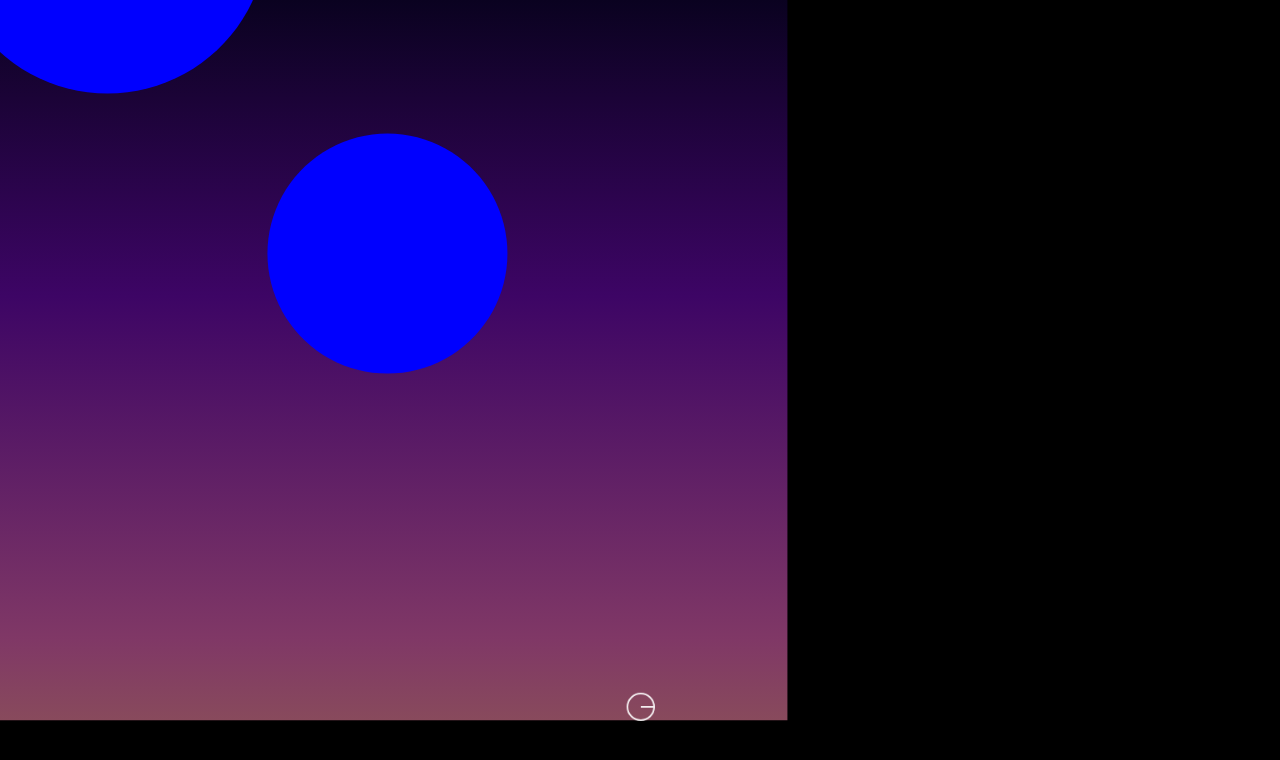
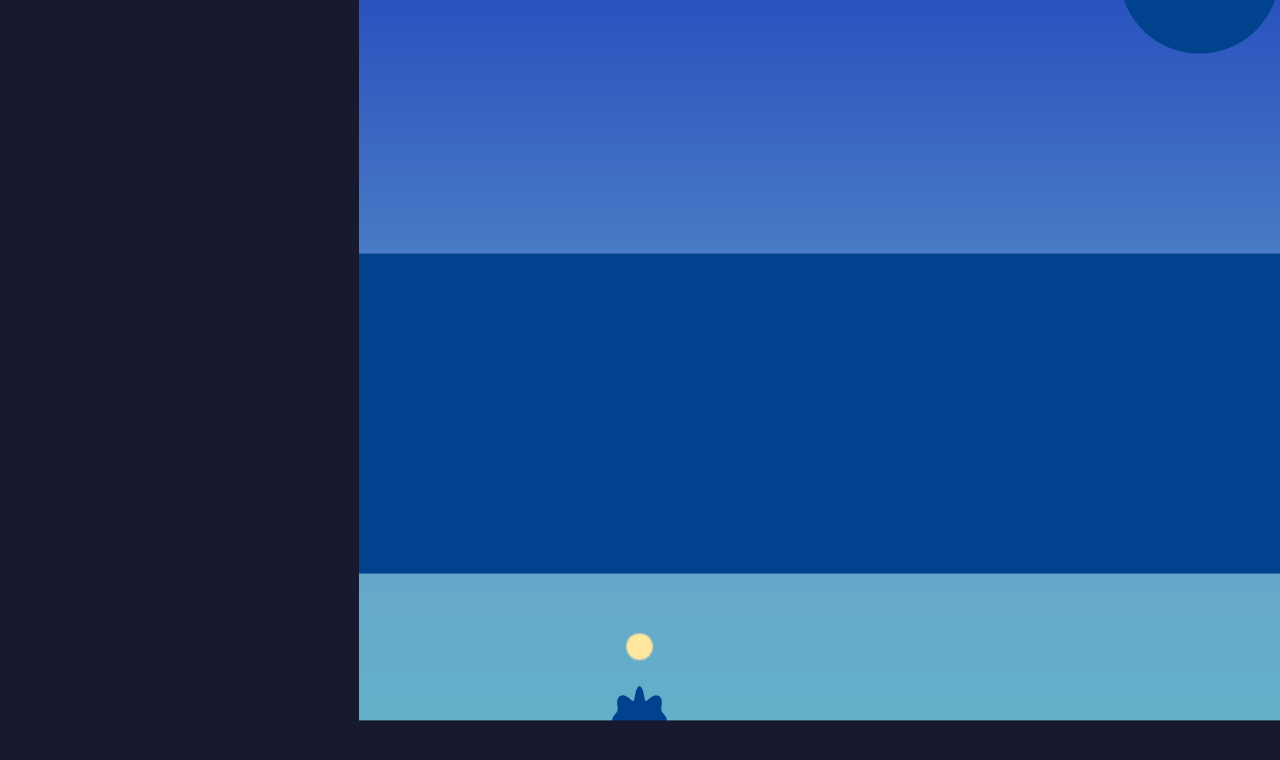
Before and after one commit to nik3daz/coronavirus-ludum-dare, a website with bundled scripts: page index.html in a window 1280 px wide. Built offline with nearby package versions, Linux system fonts and the light colour scheme; animation ran at ten frames a second.

Commit message:
Level design and colour scheme changes… yes.

```diff
--- a/antigrav.js
+++ b/antigrav.js
@@ -53,7 +53,7 @@ export function createAntigravFixture(shape, ground) {
     let direction = h_v.length() * Math.sin(h_va - angle) / 50;
     let impact = h_v.length() * Math.cos(h_va - angle) / 50;
     impact = Math.max(Math.min(impact, 5), -5);
-    console.log(direction);
+    // console.log(direction);
 
 
     angle = -angle + 2 * Math.PI;
--- a/game.js
+++ b/game.js
@@ -1,20 +1,20 @@
 import { createAntigravFixture } from '/antigrav.js';
 
 let renderStyle = {
-  "antigrav" : { fill: "blue", stroke: "transparent" },
-  "wall" : { fill: "#000", stroke: "transparent" },
-  "ground" : { fill: "#000", stroke: "transparent" }
+  antigrav: { fill: "#00428e", stroke: "transparent" },
+  wall: { fill: "#17192f", stroke: "transparent" }, // 14240b
+  ground: { fill: "#17192f", stroke: "transparent" } // 1e2f15
 };
 
 // Use this during LevelDesign for faster loading
 let sectionsToLoad = [
   true, // Section 1
   true, // Section 2
-  false  // Section 3
+  true  // Section 3
 ];
 
-let heroStartLoc = Vec2(30, -20);
-// let heroStartLoc = Vec2(-31, 153);
+let heroStartLoc = Vec2(-20, -20);
+// let heroStartLoc = Vec2(10, 301);
 // let heroStartLoc = Vec2(0, 200);
 
 pl = planck,
@@ -32,8 +32,11 @@ let hero;
 planck.testbed(function (testbed) {
   // testbed.background = "#222222";
   // testbed.background = "linear-gradient(0deg, rgba(251,252,218,1) 0%, rgba(211,248,235,1) 60%, rgba(123,239,247,1) 100%)";
-  testbed.background = "linear-gradient(0deg, rgba(144,92,82,1) 0%, rgba(128,56,102,1) 20%, rgba(61,5,101,1) 63%, rgba(10,2,32,1) 100%)";
-  testbed.ratio = 16; // Pixel res
+  // testbed.background = "linear-gradient(0deg, rgba(149,224,189,1) 0%, rgba(95,180,247,1) 38%, rgba(3,68,152,1) 100%)";
+  // testbed.background = "linear-gradient(0deg, rgba(215,207,155,1) 0%, rgba(144,189,221,1) 38%, rgba(59,113,255,1) 100%)";
+  testbed.background = "linear-gradient(0deg, rgba(97,182,200,1) 0%, rgba(103,162,204,1) 38%, rgba(41,82,190,1) 100%)";
+  // testbed.background = "linear-gradient(0deg, rgba(144,92,82,1) 0%, rgba(128,56,102,1) 20%, rgba(61,5,101,1) 63%, rgba(10,2,32,1) 100%)";
+  testbed.ratio = 8; // Pixel res
   gravity = -80;
   world = new pl.World(Vec2(0, gravity));
 
@@ -49,20 +52,22 @@ planck.testbed(function (testbed) {
   groundFixture.render = renderStyle['ground'];
   groundFixtures.push(groundFixture);
 
+  // light-red: #ff9fa0
+  hero.body.render = { fill: "#ffe79e", stroke: "transparent" }; //
+
   let wallHeight = 2047; // 2048 is the max for some reason?
   let wallWidth = 64;
-  let wallStyle = { fill: "000", stroke: "transparent" };
   ground.createFixture(pl.Box(wallWidth, wallHeight, Vec2(groundSize.x-wallWidth, wallHeight+groundSize.y-1)), 1.0)
-    .render = wallStyle;
+    .render = renderStyle["wall"];
   ground.createFixture(pl.Box(wallWidth, wallHeight, Vec2(wallWidth-groundSize.x, wallHeight+groundSize.y-1)), 1.0)
-    .render = wallStyle;
+    .render = renderStyle["wall"];
 
   // -------------------------------------
     // loadRandomCircles({ground: ground, groundHeight:groundSize.y});
   if (sectionsToLoad.length > 0 && sectionsToLoad[0])
+    loadLevelData({ lvlDat: section1Data, groundHeight: groundSize.y });
+  if (sectionsToLoad.length > 1 && sectionsToLoad[1])
     loadLevelData({ lvlDat: section2Data, groundHeight: groundSize.y });
-  if (sectionsToLoad.length > 1 && sectionsToLoad[1])
-    loadLevelData({ lvlDat: section3Data, groundHeight: groundSize.y });
   if (sectionsToLoad.length > 2 && sectionsToLoad[2])
     loadLevelData({ lvlDat: section3Data, groundHeight: groundSize.y });
 
@@ -232,11 +237,49 @@ function loadRandomCircles({ groundHeight }) {
 
 // =================================================
 
-let section2YDelta = 35;
+let section1YDelta = 0;
+let section1Data = [
+  { shape: "rect", type: "antigrav", pos: [0, 23 + section1YDelta], size: [50, 12], rotation: 0 },
+  { shape: "circle", type: "antigrav", pos: [-20, 0 + section1YDelta], radius: 2 },
+
+  { shape: "circle", type: "antigrav", pos: [22, 56 + section1YDelta], radius: 6 },
+  { shape: "circle", type: "antigrav", pos: [0, 82 + section1YDelta], radius: 16 },
+  { shape: "circle", type: "antigrav", pos: [-14, 132 + section1YDelta], radius: 24 },
+
+  { shape: "rect", type: "ground", pos: [18, 170+section1YDelta], size: [24, 2] },
+  { shape: "rect", type: "wall", pos: [-4, 173+section1YDelta], size: [2, 2] },
+  { shape: "rect", type: "wall", pos: [-4, 203+section1YDelta], size: [2, 8] },
+  { shape: "rect", type: "ground", pos: [-22, 210+section1YDelta], size: [20, 2] },
+
+  { shape: "rect", type: "wall", pos: [-25, 195+section1YDelta], size: [25, 2], rotation: 35*Math.PI/180 },
+  { shape: "circle", type: "antigrav", pos: [33, 184 + section1YDelta], radius: 4 },
+  { shape: "circle", type: "antigrav", pos: [17, 198 + section1YDelta], radius: 6 },
+  { shape: "circle", type: "antigrav", pos: [4, 208 + section1YDelta], radius: 3 },
+
+  // { shape: "rect", type: "wall", pos: [0, 300+section1YDelta], size: [16, 0.8] },
+  // { shape: "circle", type: "antigrav", pos: [0, 300 + section1YDelta], radius: 32 },
+
+  { shape: "rect", type: "wall", pos: [-31.2, 244 + section1YDelta], size: [0.8, 16], rotation: 0 },
+  { shape: "circle", type: "antigrav", pos: [-40, 228 + section1YDelta], radius: 8 },
+  { shape: "rect", type: "antigrav", pos: [-40, 244 + section1YDelta], size: [8, 16], rotation: 0 }, // // HARD path1
+  { shape: "circle", type: "antigrav", pos: [-40, 260 + section1YDelta], radius: 8 },
+
+  { shape: "rect", type: "ground", pos: [7.7, 230+section1YDelta], size: [36, 2] },
+  { shape: "rect", type: "ground", pos: [7.7, 310+section1YDelta], size: [36, 2] },
+  { shape: "circle", type: "antigrav", pos: [-36, 290 + section1YDelta], radius: 4 }
+
+];
+
+let section2YDelta = 340;
 let section2Data = [
+  { shape: "circle", type: "antigrav", pos: [36, -28+section2YDelta], radius: 3 },
+  { shape: "circle", type: "antigrav", pos: [34, -24+section2YDelta], radius: 3 },
+  { shape: "circle", type: "antigrav", pos: [31, -20+section2YDelta], radius: 3 },
+  { shape: "circle", type: "antigrav", pos: [28, -16+section2YDelta], radius: 3 },
+
   { shape: "circle", type: "antigrav", pos: [11, section2YDelta], radius: 9 },
   { shape: "circle", type: "antigrav", pos: [-10, 24 + section2YDelta], radius: 12 },
-  { shape: "circle", type: "antigrav", pos: [-30, 40 + section2YDelta], radius: 8 },
+  { shape: "circle", type: "antigrav", pos: [-22, 48 + section2YDelta], radius: 8 },
 
   { shape: "circle", type: "antigrav", pos: [-36, 67 + section2YDelta], radius: 3 },
   { shape: "circle", type: "antigrav", pos: [-32, 79 + section2YDelta], radius: 3.5 },
@@ -244,20 +287,12 @@ let section2Data = [
   { shape: "circle", type: "antigrav", pos: [-34, 92 + section2YDelta], radius: 4.5 },
   { shape: "circle", type: "antigrav", pos: [-28, 110 + section2YDelta], radius: 4 },
 
-  { shape: "rect", type: "wall", pos: [31.2, 62 + section2YDelta], size: [0.8, 32], rotation: 0 },
-  { shape: "circle", type: "antigrav", pos: [40, 30 + section2YDelta], radius: 8 }, // HARD path1
-  { shape: "rect", type: "antigrav", pos: [40, 62 + section2YDelta], size: [8, 32], rotation: 0 }, // // HARD path1
-  { shape: "circle", type: "antigrav", pos: [40, 94 + section2YDelta], radius: 8 },
-  { shape: "circle", type: "antigrav", pos: [38, 120 + section2YDelta], radius: 0.7 },
-  { shape: "circle", type: "antigrav", pos: [32, 140 + section2YDelta], radius: 1 },
-  { shape: "circle", type: "antigrav", pos: [28, 160 + section2YDelta], radius: 1.5 },
-
   { shape: "circle", type: "antigrav", pos: [-10, 136 + section2YDelta], radius: 17 },
 
-  { shape: "rect", type: "ground", pos: [-35, 178 + section2YDelta], size: [10, 2], rotation: 0 },
+  { shape: "rect", type: "ground", pos: [-25, 178 + section2YDelta], size: [16, 2], rotation: 0 },
 ];
 
-let section3YDelta = 35 + section2YDelta;
+let section3YDelta = 20 + section2YDelta;
 let section3Data = [
   // Upward SLIDE
   { shape: "rect", type: "wall", pos: [-7.4, 176.4+section3YDelta], size: [28, 0.8], rotation: -10*Math.PI/180 },
--- a/index.html
+++ b/index.html
@@ -1,7 +1,7 @@
 <!DOCTYPE html>
 <html>
 <head>
-    <title>Coronavirus game</title>
+    <title>Bubble Up</title>
     <!-- <script src="node_modules/pixi.js/dist/pixi.js"></script> -->
     <!-- <script src="node_modules/planck-js/dist/planck.js"></script> -->
     <script src="planck-with-testbed.js"></script>
```
